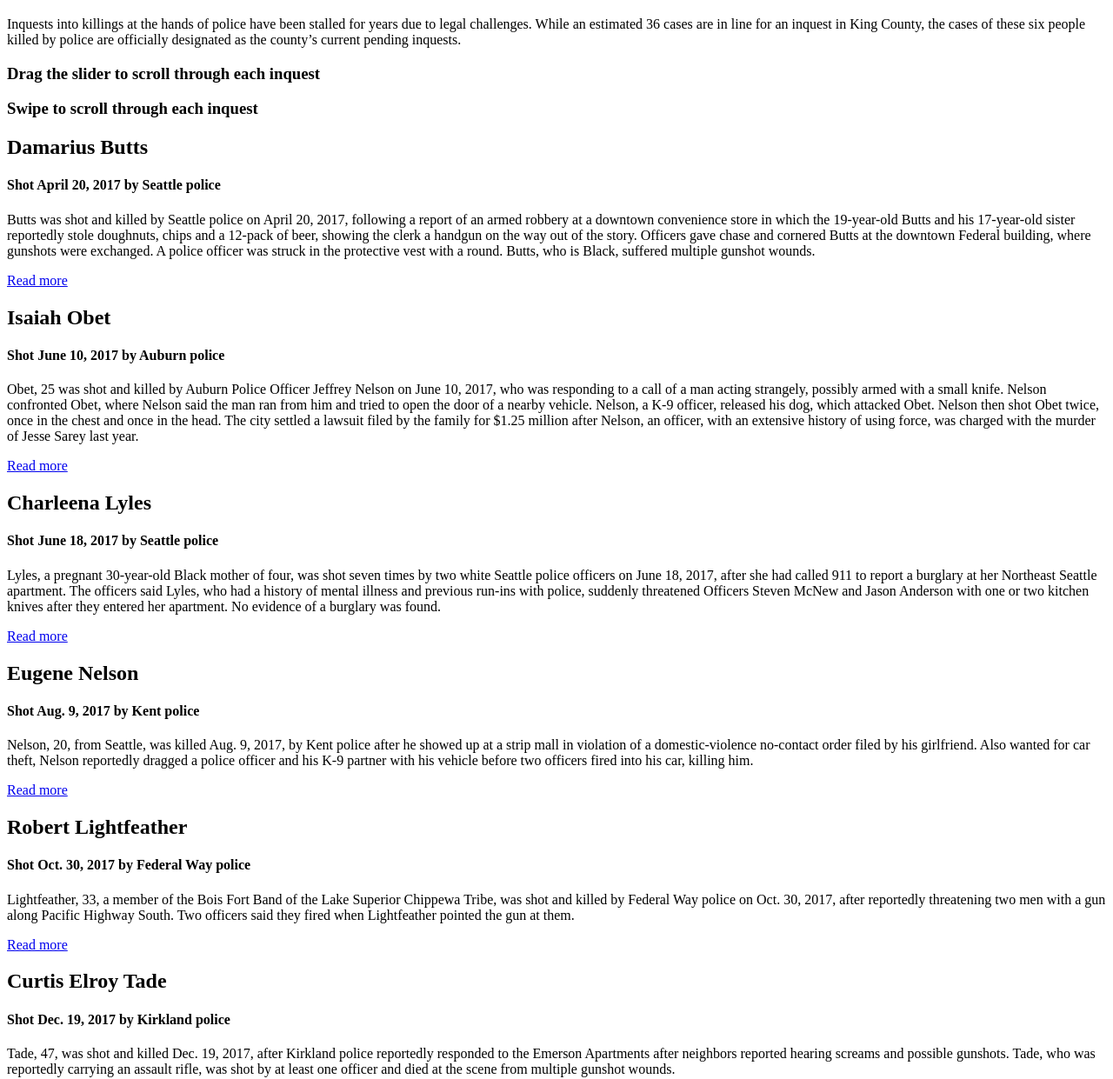
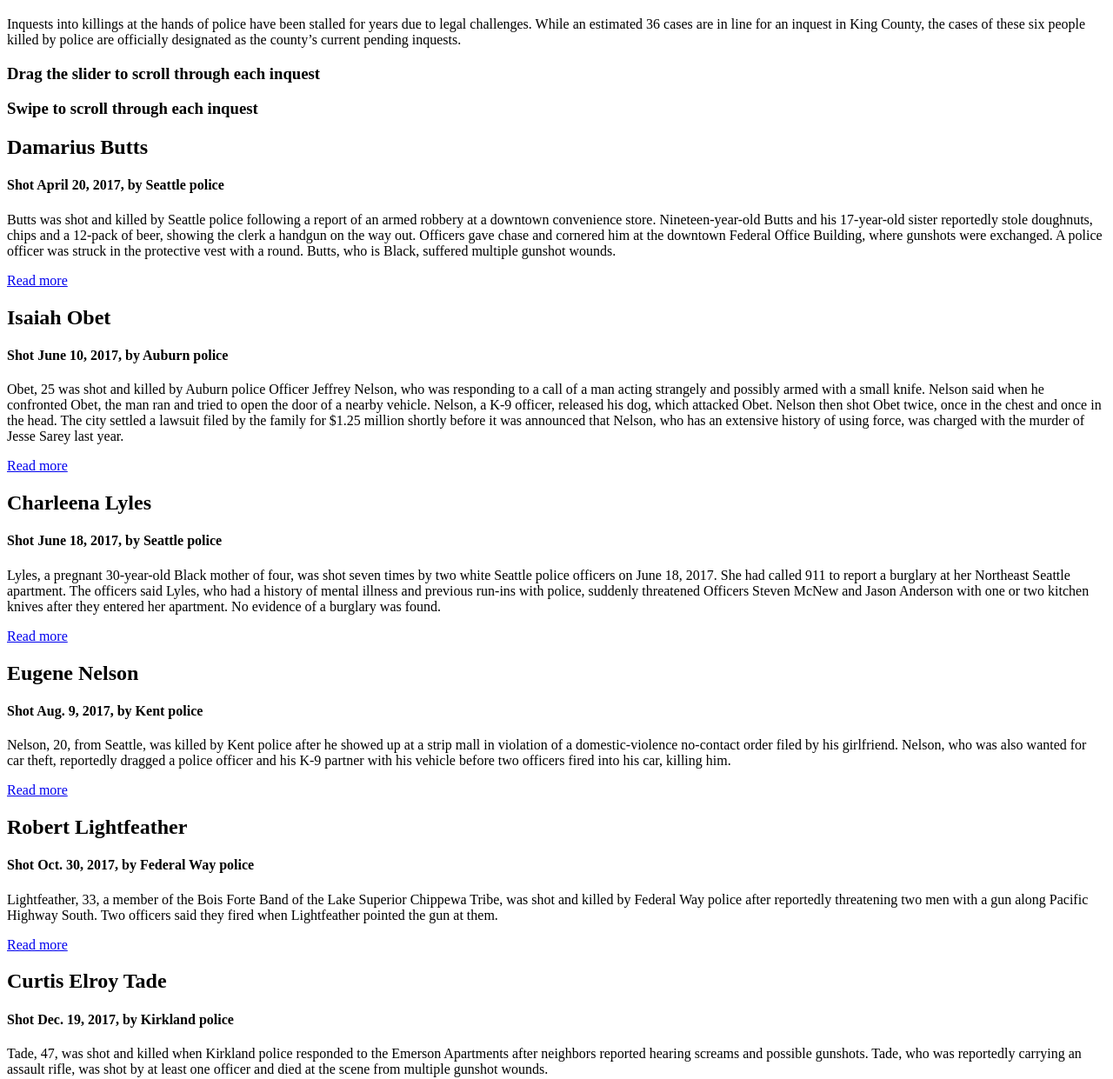
Before and after one commit to seattletimes/police-inquest, a website with bundled scripts: page src/index.html in a window 1280 px wide. Shown: the part 61-1302 px from the top of the page at 87% size. Built offline with nearby package versions, Linux system fonts and the light colour scheme; files whose address does not match are found by name.

Commit message:
copy edit

```diff
--- a/src/index.html
+++ b/src/index.html
@@ -38,48 +38,48 @@
                 <div class="gallery-item">
                   <div class="line"></div>
                   <h2>Damarius Butts</h2>
-                  <h4>Shot April 20, 2017 by Seattle police</h4>
-                  <p>Butts was shot and killed by Seattle police on April 20, 2017, following a report of an armed robbery at a downtown convenience store in which the 19-year-old Butts and his 17-year-old sister reportedly stole doughnuts, chips and a 12-pack of beer, showing the clerk a handgun on the way out of the story. Officers gave chase and cornered Butts at the downtown Federal building, where gunshots were exchanged. A police officer was struck in the protective vest with a round. Butts, who is Black, suffered multiple gunshot wounds.</p>
+                  <h4>Shot April 20, 2017, by Seattle police</h4>
+                  <p>Butts was shot and killed by Seattle police following a report of an armed robbery at a downtown convenience store. Nineteen-year-old Butts and his 17-year-old sister reportedly stole doughnuts, chips and a 12-pack of beer, showing the clerk a handgun on the way out. Officers gave chase and cornered him at the downtown Federal Office Building, where gunshots were exchanged. A police officer was struck in the protective vest with a round. Butts, who is Black, suffered multiple gunshot wounds.</p>
                   <p><a href="https://www.seattletimes.com/seattle-news/crime/hes-not-gonna-shoot-me-over-a-6-pack-of-beer-report-details-deadly-shootout-between-seattle-police-suspect/">Read more</a></p>
                 </div>
 
                 <div class="gallery-item">
                   <div class="line"></div>
                   <h2>Isaiah Obet</h2>
-                  <h4>Shot June 10, 2017 by Auburn police</h4>
-                  <p>Obet, 25 was shot and killed by Auburn Police Officer Jeffrey Nelson on June 10, 2017, who was responding to a call of a man acting strangely, possibly armed with a small knife.  Nelson confronted Obet, where Nelson said the man ran from him and tried to open the door of a nearby vehicle. Nelson, a K-9 officer, released his dog, which attacked Obet. Nelson then shot Obet twice, once in the chest and once in the head. The city settled a lawsuit filed by the family for $1.25 million after Nelson, an officer, with an extensive history of using force, was charged with the murder of Jesse Sarey last year.</p>
+                  <h4>Shot June 10, 2017, by Auburn police</h4>
+                  <p>Obet, 25 was shot and killed by Auburn police Officer Jeffrey Nelson, who was responding to a call of a man acting strangely and possibly armed with a small knife. Nelson said when he confronted Obet, the man ran and tried to open the door of a nearby vehicle. Nelson, a K-9 officer, released his dog, which attacked Obet. Nelson then shot Obet twice, once in the chest and once in the head. The city settled a lawsuit filed by the family for $1.25 million shortly before it was announced that Nelson, who has an extensive history of using force, was charged with the murder of Jesse Sarey last year.</p>
                   <p><a href="https://www.seattletimes.com/seattle-news/auburn-officer-charged-with-murder-has-history-of-using-force-be-it-dog-fist-or-gun/">Read more</a></p>
                 </div>
 
                 <div class="gallery-item">
                   <div class="line"></div>
                   <h2>Charleena Lyles</h2>
-                  <h4>Shot June 18, 2017 by Seattle police</h4>
-                  <p>Lyles, a pregnant 30-year-old Black mother of four, was shot seven times by two white Seattle police officers on June 18, 2017, after she had called 911 to report a burglary at her Northeast Seattle apartment. The officers said Lyles, who had a history of mental illness and previous run-ins with police, suddenly threatened Officers Steven McNew and Jason Anderson with one or two kitchen knives after they entered her apartment. No evidence of a burglary was found.</p>
+                  <h4>Shot June 18, 2017, by Seattle police</h4>
+                  <p>Lyles, a pregnant 30-year-old Black mother of four, was shot seven times by two white Seattle police officers on June 18, 2017. She had called 911 to report a burglary at her Northeast Seattle apartment. The officers said Lyles, who had a history of mental illness and previous run-ins with police, suddenly threatened Officers Steven McNew and Jason Anderson with one or two kitchen knives after they entered her apartment. No evidence of a burglary was found.</p>
                   <p><a href="https://www.seattletimes.com/seattle-news/crime/charleena-lyles-had-long-turned-to-seattle-police-for-help-before-fatal-confrontation/">Read more</a></p>
                 </div>
 
                 <div class="gallery-item">
                   <div class="line"></div>
                   <h2>Eugene Nelson</h2>
-                  <h4>Shot Aug. 9, 2017 by Kent police</h4>
-                  <p>Nelson, 20, from Seattle, was killed Aug. 9, 2017, by Kent police after he showed up at a strip mall in violation of a domestic-violence no-contact order filed by his girlfriend. Also wanted for car theft, Nelson reportedly dragged a police officer and his K-9 partner with his vehicle before two officers fired into his car, killing him.</p>
+                  <h4>Shot Aug. 9, 2017, by Kent police</h4>
+                  <p>Nelson, 20, from Seattle, was killed by Kent police after he showed up at a strip mall in violation of a domestic-violence no-contact order filed by his girlfriend. Nelson, who was also wanted for car theft, reportedly dragged a police officer and his K-9 partner with his vehicle before two officers fired into his car, killing him.</p>
                   <p><a href="https://www.seattletimes.com/seattle-news/crime/man-fatally-shot-by-kent-police-was-wanted-on-2-arrest-warrants/">Read more</a></p>
                 </div>
 
                 <div class="gallery-item">
                   <div class="line"></div>
                   <h2>Robert Lightfeather</h2>
-                  <h4>Shot Oct. 30, 2017 by Federal Way police</h4>
-                  <p>Lightfeather, 33, a member of the Bois Fort Band of the Lake Superior Chippewa Tribe, was shot and killed by Federal Way police on Oct. 30, 2017, after reportedly threatening two men with a gun along Pacific Highway South. Two officers said they fired when Lightfeather pointed the gun at them.</p>
+                  <h4>Shot Oct. 30, 2017, by Federal Way police</h4>
+                  <p>Lightfeather, 33, a member of the Bois Forte Band of the Lake Superior Chippewa Tribe, was shot and killed by Federal Way police after reportedly threatening two men with a gun along Pacific Highway South. Two officers said they fired when Lightfeather pointed the gun at them.</p>
                   <p><a href="https://www.seattletimes.com/seattle-news/crime/man-fatally-shot-by-federal-way-police-identified/">Read more</a></p>
                 </div>
 
                 <div class="gallery-item">
                   <div class="line"></div>
                   <h2>Curtis Elroy Tade</h2>
-                  <h4>Shot Dec. 19, 2017 by Kirkland police</h4>
-                  <p>Tade, 47, was shot and killed Dec. 19, 2017, after Kirkland police reportedly responded to the Emerson Apartments after neighbors reported hearing screams and possible gunshots. Tade, who was reportedly carrying an assault rifle, was shot by at least one officer and died at the scene from multiple gunshot wounds.</p>
+                  <h4>Shot Dec. 19, 2017, by Kirkland police</h4>
+                  <p>Tade, 47, was shot and killed when Kirkland police responded to the Emerson Apartments after neighbors reported hearing screams and possible gunshots. Tade, who was reportedly carrying an assault rifle, was shot by at least one officer and died at the scene from multiple gunshot wounds.</p>
                   <p><a href="https://www.seattletimes.com/seattle-news/eastside/kirkland-police-shoot-kill-man-armed-with-assault-rifle/">Read more</a></p>
                 </div>
               </div>
```
